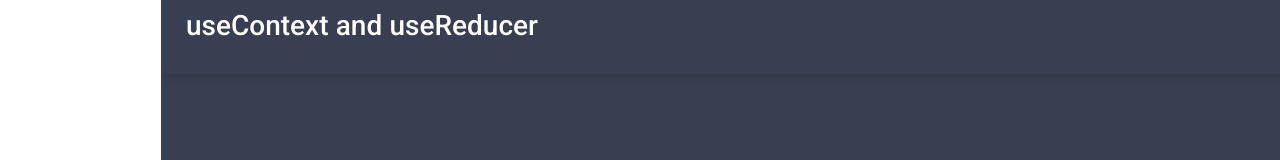
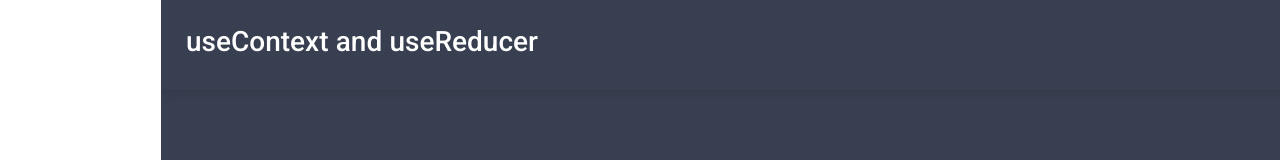
Before and after one commit to Alirezawmoradi/PracticeProjects, a React (Vite) app: page / in a window 1280 px wide. Shown: the top 160 px of the page. Built offline with nearby package versions, Linux system fonts and the light colour scheme; no server answers.

Commit message:
clear cart reducer created

```diff
--- a/src/practice-apps/cart-introduction/components/navbar/navbar.jsx
+++ b/src/practice-apps/cart-introduction/components/navbar/navbar.jsx
@@ -10,7 +10,7 @@ export const Navbar = () => {
                         <RiShoppingCartLine className='navbar-tool-icon'/>
                     </div>
                 </a>
-                <p className='h3 mb-3 text-light'>useContext and useReducer</p>
+                <p className='h3 mb-3 text-light mt-3'>useContext and useReducer</p>
             </div>
         </div>
     )
```
